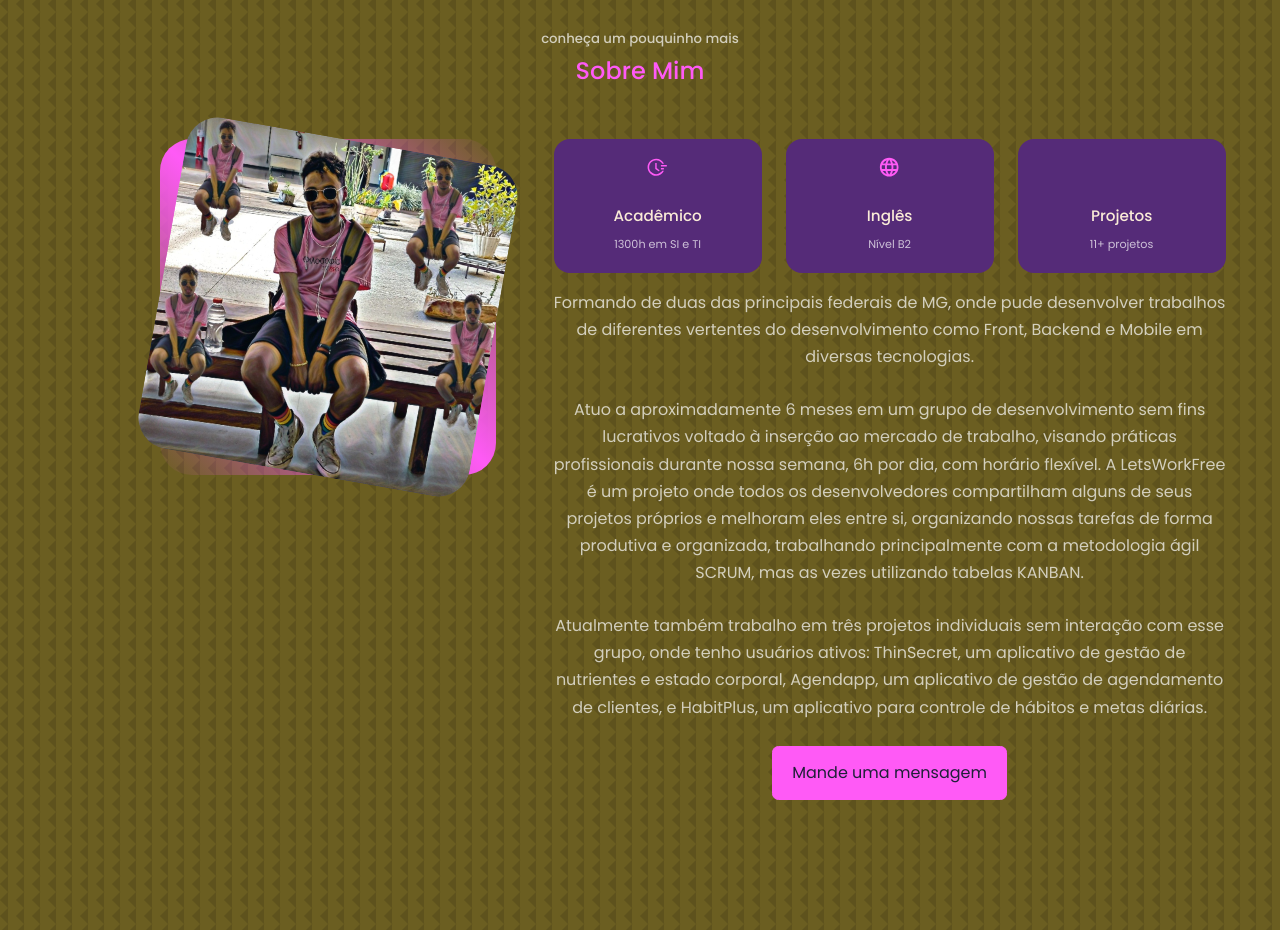
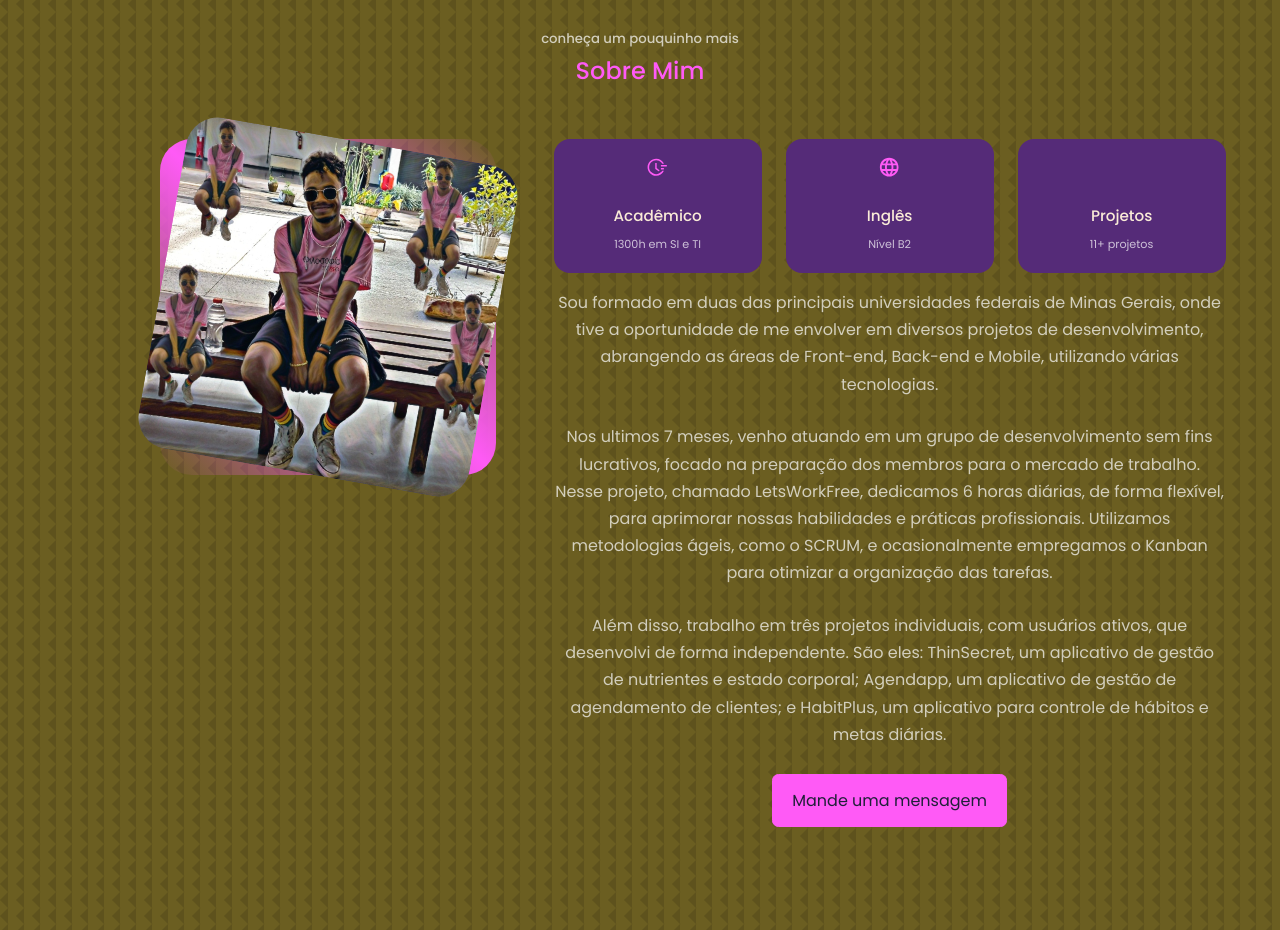
Before and after one commit to lamenkazu/portifolio, a React (Vite) app: page / in a window 1280 px wide. Shown: the part 900-1830 px from the top of the page. Built offline with nearby package versions, Linux system fonts and the light colour scheme; some icons are missing.

Commit message:
About Data Separation

```diff
--- a/package.json
+++ b/package.json
@@ -13,6 +13,7 @@
     "deploy": "gh-pages -d dist"
   },
   "dependencies": {
+    "dayjs": "^1.11.9",
     "emailjs-com": "^3.2.0",
     "react": "^18.2.0",
     "react-dom": "^18.2.0",
--- a/src/components/about/About.jsx
+++ b/src/components/about/About.jsx
@@ -1,10 +1,9 @@
 import React from 'react'
 import './about.css'
 import ME from '../../assets/me-about.jpg'
-import {AiOutlineFieldTime} from 'react-icons/ai'
-import {PiProjectorScreenThin} from 'react-icons/pi'
-import {MdOutlineLanguage} from 'react-icons/md'
 
+
+import { aboutCardData, aboutTextData } from '../../data/aboutData'
 
 const About = () => {
   return (
@@ -24,42 +23,25 @@ const About = () => {
         <div className="about__content">
           <div className="about__cards">
 
-            <article className="about__card">
-              <AiOutlineFieldTime className='about__icon'/>
-              <h5>Acadêmico</h5>
-              <small>1300h em SI e TI</small>
-            </article>
-
-            <article className="about__card">
-              <MdOutlineLanguage className='about__icon'/>
-              <h5>Inglês</h5>
-              <small>Nível B2</small>
-            </article>
-
-            <article className="about__card">
-              <PiProjectorScreenThin className='about__icon'/>
-              <h5>Projetos</h5>
-              <small>11+ projetos</small>
-            </article>
+            {
+              aboutCardData.map((card) => (
+                <article key={card.id} className="about__card">
+                  {card.icon}
+                  <h5>{card.title}</h5>
+                  <small>{card.small}</small>
+                </article>
+              ))
+            }
 
             </div>
 
-            <p>
-              Formando de duas das principais federais de MG, onde pude desenvolver trabalhos de
-              diferentes vertentes do desenvolvimento como Front, Backend e Mobile em diversas tecnologias.
-            </p>
-            <p>
-              Atuo a aproximadamente 6 meses em um grupo de desenvolvimento sem fins lucrativos voltado à
-              inserção ao mercado de trabalho, visando práticas profissionais durante nossa semana, 6h por dia,
-              com horário flexível. A LetsWorkFree é um projeto onde todos os desenvolvedores compartilham alguns de seus
-              projetos próprios e melhoram eles entre si, organizando nossas tarefas de forma produtiva e organizada,
-              trabalhando principalmente com a metodologia ágil SCRUM, mas as vezes utilizando tabelas KANBAN.
-            </p>
-            <p>
-              Atualmente também trabalho em três projetos individuais sem interação com esse grupo,
-              onde tenho usuários ativos: ThinSecret, um aplicativo de gestão de nutrientes e estado corporal, Agendapp,
-              um aplicativo de gestão de agendamento de clientes, e HabitPlus, um aplicativo para controle de hábitos e metas diárias.
-            </p>
+            {
+              aboutTextData.map(paragraph => (
+                <p key={paragraph.id}>
+                  {paragraph.text}
+                </p>
+              ))
+            }
 
             <a href="#contact" className='btn btn-primary'>Mande uma mensagem</a>
 
--- /dev/null
+++ b/src/data/aboutData.jsx
@@ -0,0 +1,59 @@
+import {AiOutlineFieldTime} from 'react-icons/ai'
+import {PiProjectorScreenThin} from 'react-icons/pi'
+import {MdOutlineLanguage} from 'react-icons/md'
+import dayjs from 'dayjs'
+
+
+const start = dayjs('2022/11/28');
+const end = dayjs()
+
+const monthDiff = end.diff(start, 'month')
+const yearDiff = end.diff(start, 'year')
+
+const timeInWork = `${monthDiff >= 12 ?
+                    (yearDiff > 1 ? `Nos ultimos ${yearDiff} anos` : `No ultimo ano`) :
+                    `Nos ultimos ${monthDiff} meses`}`
+
+export const aboutCardData = [
+    {
+        id: 1,
+        icon: <AiOutlineFieldTime className='about__icon'/>,
+        title: "Acadêmico",
+        small: "1300h em SI e TI",
+    },
+    {
+        id: 2,
+        icon: <MdOutlineLanguage className='about__icon'/>,
+        title: "Inglês",
+        small: "Nível B2",
+    },
+    {
+        id: 3,
+        icon: <PiProjectorScreenThin className='about__icon'/>,
+        title: "Projetos",
+        small: "11+ projetos",
+    }
+]
+
+export const aboutTextData = [
+    {
+        id: 1,
+        text: `Sou formado em duas das principais universidades federais de Minas Gerais,
+        onde tive a oportunidade de me envolver em diversos projetos de desenvolvimento,
+        abrangendo as áreas de Front-end, Back-end e Mobile, utilizando várias tecnologias.`,
+    },
+    {
+        id: 2,
+        text: `${timeInWork}, venho atuando em um grupo de desenvolvimento sem fins lucrativos,
+        focado na preparação dos membros para o mercado de trabalho. Nesse projeto, chamado LetsWorkFree,
+        dedicamos 6 horas diárias, de forma flexível, para aprimorar nossas habilidades e práticas profissionais.
+        Utilizamos metodologias ágeis, como o SCRUM, e ocasionalmente empregamos o Kanban para otimizar a organização das tarefas.`
+    },
+    {
+        id: 3,
+        text: `Além disso, trabalho em três projetos individuais, com usuários ativos,
+        que desenvolvi de forma independente. São eles: ThinSecret, um aplicativo de gestão
+        de nutrientes e estado corporal; Agendapp, um aplicativo de gestão de agendamento de clientes;
+        e HabitPlus, um aplicativo para controle de hábitos e metas diárias.`,
+    }
+]
```
Also changed, not shown: 2 other files (tests, documents, lock files or other folders).
